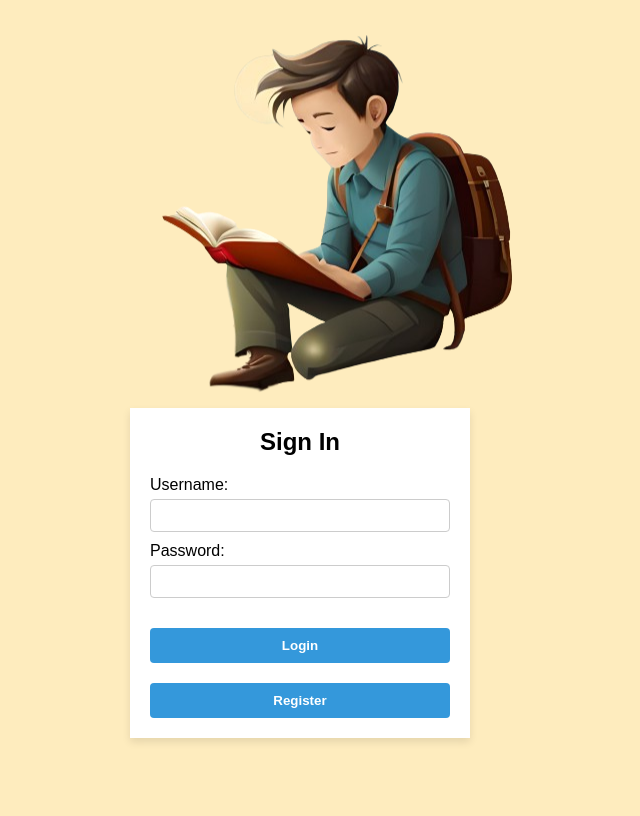
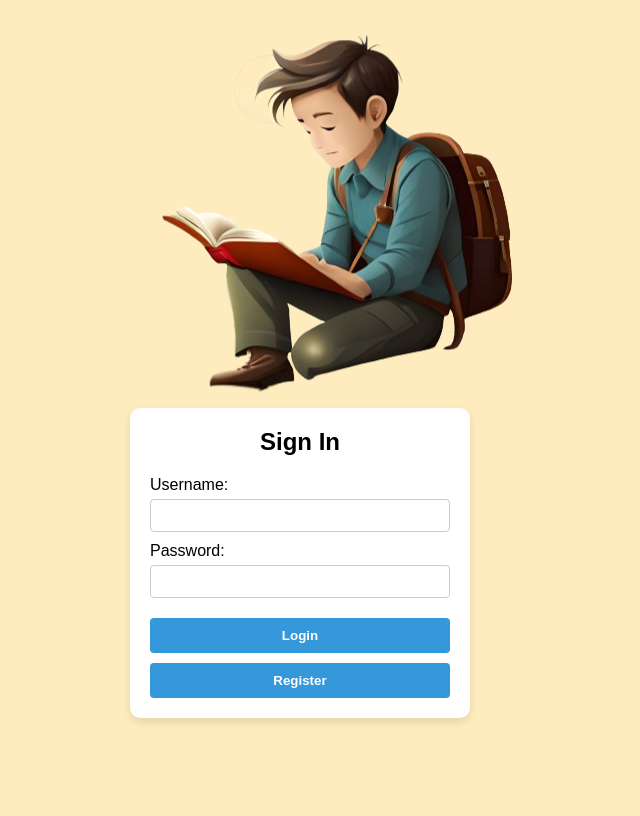
Before and after one commit to bruikey/Shaunslib, a Flask app: page / in a window 1280 px wide. Shown: the whole page, without its empty margins (340-980 px from the left). Run offline with Flask 3, Linux system fonts and the light colour scheme.

Commit message:
#addition

```diff
--- a/static/style.css
+++ b/static/style.css
@@ -42,6 +42,7 @@ body {
   width: 300px;
   margin: 0 auto;
   box-shadow: 0 4px 8px rgba(0, 0, 0, 0.1);
+  border-radius: 10px;
 }
 
 .login-section h2 {
@@ -67,7 +68,7 @@ body {
 }
 
 .login-section button {
-  margin-top: 20px;
+  margin-top: 10px;
   padding: 10px;
   background-color: #3498db;
   color: white;
```
